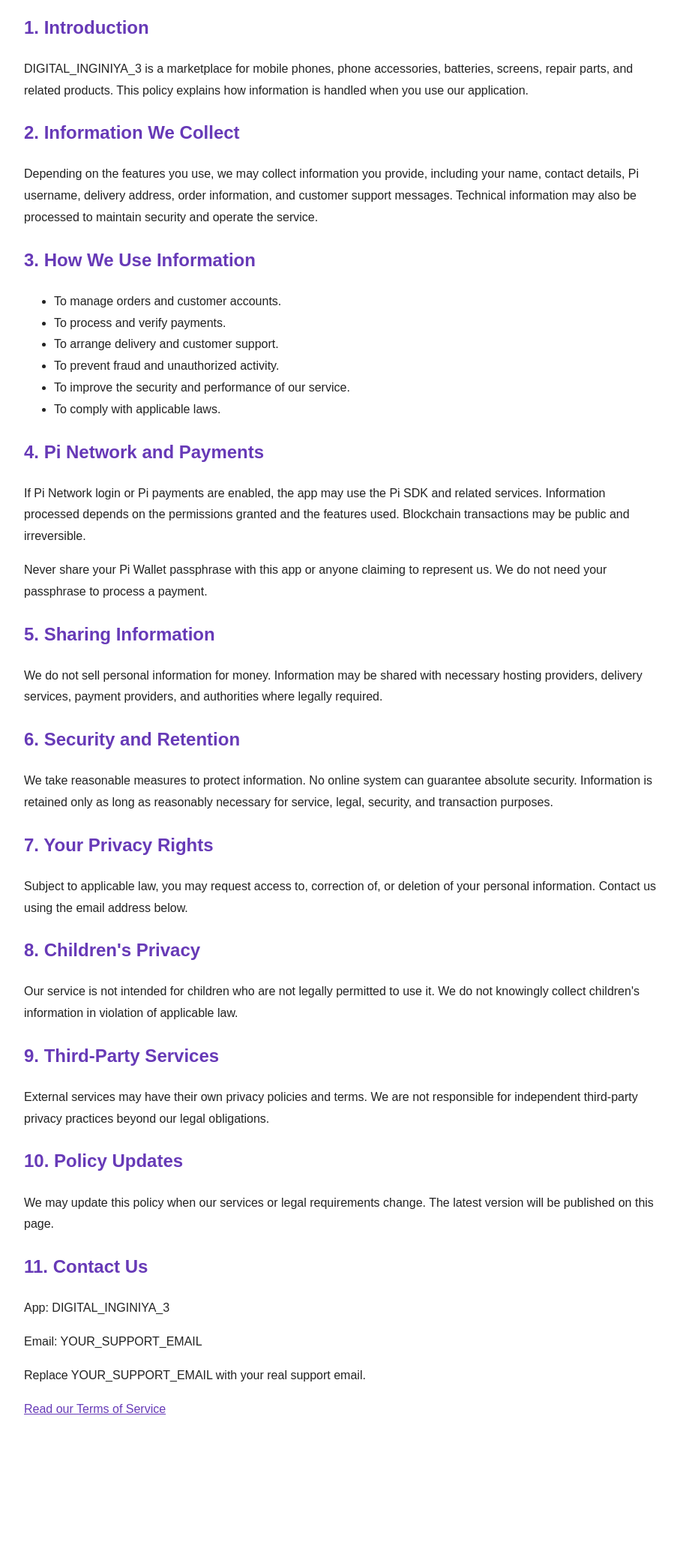
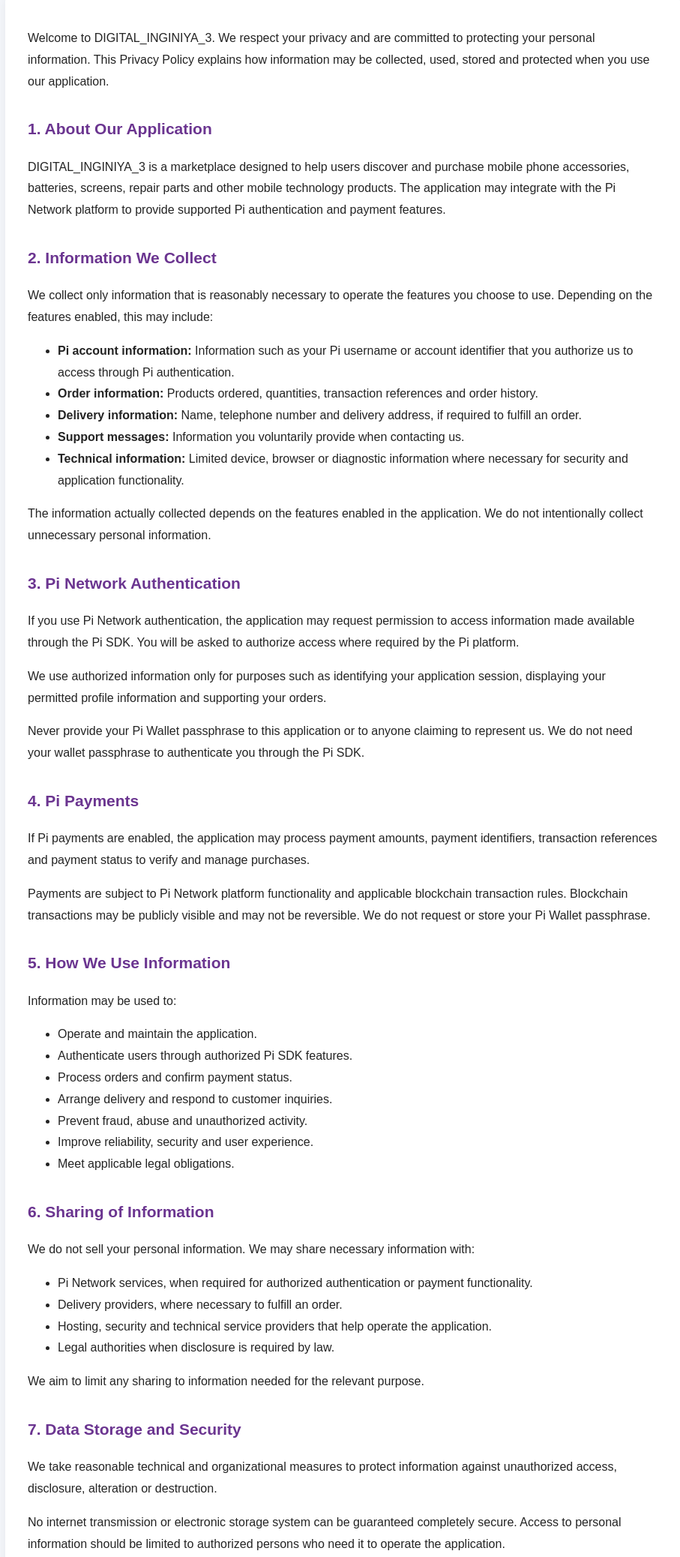
Before and after one commit to aminaasouman512-prog/DIGITAL_INGINIYA-legal-pages, a plain HTML site: page privacy.html in a window 1280 px wide. Shown: the part 244-2320 px from the top of the page at 75% size, without its empty margins (183-1090 px from the left). Before the commit the page ends 2173 px from the top, so only its background shows below. Drawn offline with Linux system fonts and the light colour scheme.

Commit message:
Revise privacy policy structure and content
Updated the privacy policy to enhance clarity and compliance, including changes to the title, meta tags, and section organization.

```diff
--- a/privacy.html
+++ b/privacy.html
@@ -2,90 +2,294 @@
 <html lang="en">
 <head>
   <meta charset="UTF-8">
-  <meta name="viewport" content="width=device-width, initial-scale=1">
-  <title>Privacy Policy - DIGITAL_INGINIYA_3</title>
+  <meta name="viewport" content="width=device-width, initial-scale=1.0">
+
+  <title>Privacy Policy | DIGITAL_INGINIYA_3</title>
+  <meta name="description" content="Privacy Policy for DIGITAL_INGINIYA_3, a Pi-powered marketplace for mobile phones, accessories and repair parts.">
+  <meta name="robots" content="index, follow">
+
   <style>
-    body{font-family:Arial,sans-serif;line-height:1.8;
-    max-width:850px;margin:auto;padding:20px;color:#222}
-    h1,h2{color:#673ab7}
-    a{color:#673ab7}
+    * {
+      box-sizing: border-box;
+    }
+
+    body {
+      margin: 0;
+      font-family: Arial, sans-serif;
+      line-height: 1.8;
+      color: #242424;
+      background: #f4f6fa;
+    }
+
+    header {
+      background: #6b3590;
+      color: white;
+      padding: 35px 20px;
+      text-align: center;
+    }
+
+    header h1 {
+      margin: 0;
+      font-size: 28px;
+    }
+
+    header p {
+      margin-bottom: 0;
+    }
+
+    main {
+      max-width: 900px;
+      margin: 25px auto;
+      padding: 30px;
+      background: white;
+      border-radius: 12px;
+      box-shadow: 0 3px 15px rgba(0,0,0,.06);
+    }
+
+    h2 {
+      margin-top: 30px;
+      color: #6b3590;
+      font-size: 21px;
+    }
+
+    a {
+      color: #6b3590;
+      overflow-wrap: anywhere;
+    }
+
+    footer {
+      text-align: center;
+      padding: 25px;
+      color: #666;
+    }
+
+    @media (max-width: 600px) {
+      main {
+        margin: 12px;
+        padding: 20px;
+      }
+
+      header h1 {
+        font-size: 24px;
+      }
+    }
   </style>
 </head>
+
 <body>
-<h1>Privacy Policy</h1>
-<p><strong>App:</strong> DIGITAL_INGINIYA_3</p>
-<p><strong>Subtitle:</strong> Global Pi-powered Marketplace</p>
-<p><strong>Effective date:</strong> October 10, 2026</p>
+  <header>
+    <h1>Privacy Policy</h1>
+    <p>DIGITAL_INGINIYA_3</p>
+    <p>Last updated: October 10, 2026</p>
+  </header>
 
-<h2>1. Introduction</h2>
-<p>DIGITAL_INGINIYA_3 is a marketplace for mobile phones,
-phone accessories, batteries, screens, repair parts, and
-related products. This policy explains how information is
-handled when you use our application.</p>
+  <main>
+    <p>
+      Welcome to DIGITAL_INGINIYA_3. We respect your privacy
+      and are committed to protecting your personal information.
+      This Privacy Policy explains how information may be collected,
+      used, stored and protected when you use our application.
+    </p>
 
-<h2>2. Information We Collect</h2>
-<p>Depending on the features you use, we may collect information
-you provide, including your name, contact details, Pi username,
-delivery address, order information, and customer support
-messages. Technical information may also be processed to
-maintain security and operate the service.</p>
+    <h2>1. About Our Application</h2>
+    <p>
+      DIGITAL_INGINIYA_3 is a marketplace designed to help users
+      discover and purchase mobile phone accessories, batteries,
+      screens, repair parts and other mobile technology products.
+      The application may integrate with the Pi Network platform
+      to provide supported Pi authentication and payment features.
+    </p>
 
-<h2>3. How We Use Information</h2>
-<ul>
-<li>To manage orders and customer accounts.</li>
-<li>To process and verify payments.</li>
-<li>To arrange delivery and customer support.</li>
-<li>To prevent fraud and unauthorized activity.</li>
-<li>To improve the security and performance of our service.</li>
-<li>To comply with applicable laws.</li>
-</ul>
+    <h2>2. Information We Collect</h2>
+    <p>
+      We collect only information that is reasonably necessary
+      to operate the features you choose to use. Depending on
+      the features enabled, this may include:
+    </p>
+    <ul>
+      <li>
+        <strong>Pi account information:</strong>
+        Information such as your Pi username or account identifier
+        that you authorize us to access through Pi authentication.
+      </li>
+      <li>
+        <strong>Order information:</strong>
+        Products ordered, quantities, transaction references
+        and order history.
+      </li>
+      <li>
+        <strong>Delivery information:</strong>
+        Name, telephone number and delivery address, if required
+        to fulfill an order.
+      </li>
+      <li>
+        <strong>Support messages:</strong>
+        Information you voluntarily provide when contacting us.
+      </li>
+      <li>
+        <strong>Technical information:</strong>
+        Limited device, browser or diagnostic information where
+        necessary for security and application functionality.
+      </li>
+    </ul>
+    <p>
+      The information actually collected depends on the features
+      enabled in the application. We do not intentionally collect
+      unnecessary personal information.
+    </p>
 
-<h2>4. Pi Network and Payments</h2>
-<p>If Pi Network login or Pi payments are enabled, the app may
-use the Pi SDK and related services. Information processed
-depends on the permissions granted and the features used.
-Blockchain transactions may be public and irreversible.</p>
-<p>Never share your Pi Wallet passphrase with this app or anyone
-claiming to represent us. We do not need your passphrase to
-process a payment.</p>
+    <h2>3. Pi Network Authentication</h2>
+    <p>
+      If you use Pi Network authentication, the application may
+      request permission to access information made available
+      through the Pi SDK. You will be asked to authorize access
+      where required by the Pi platform.
+    </p>
+    <p>
+      We use authorized information only for purposes such as
+      identifying your application session, displaying your
+      permitted profile information and supporting your orders.
+    </p>
+    <p>
+      Never provide your Pi Wallet passphrase to this application
+      or to anyone claiming to represent us. We do not need your
+      wallet passphrase to authenticate you through the Pi SDK.
+    </p>
 
-<h2>5. Sharing Information</h2>
-<p>We do not sell personal information for money. Information
-may be shared with necessary hosting providers, delivery
-services, payment providers, and authorities where legally
-required.</p>
+    <h2>4. Pi Payments</h2>
+    <p>
+      If Pi payments are enabled, the application may process
+      payment amounts, payment identifiers, transaction references
+      and payment status to verify and manage purchases.
+    </p>
+    <p>
+      Payments are subject to Pi Network platform functionality
+      and applicable blockchain transaction rules. Blockchain
+      transactions may be publicly visible and may not be reversible.
+      We do not request or store your Pi Wallet passphrase.
+    </p>
 
-<h2>6. Security and Retention</h2>
-<p>We take reasonable measures to protect information. No
-online system can guarantee absolute security. Information
-is retained only as long as reasonably necessary for service,
-legal, security, and transaction purposes.</p>
+    <h2>5. How We Use Information</h2>
+    <p>Information may be used to:</p>
+    <ul>
+      <li>Operate and maintain the application.</li>
+      <li>Authenticate users through authorized Pi SDK features.</li>
+      <li>Process orders and confirm payment status.</li>
+      <li>Arrange delivery and respond to customer inquiries.</li>
+      <li>Prevent fraud, abuse and unauthorized activity.</li>
+      <li>Improve reliability, security and user experience.</li>
+      <li>Meet applicable legal obligations.</li>
+    </ul>
 
-<h2>7. Your Privacy Rights</h2>
-<p>Subject to applicable law, you may request access to,
-correction of, or deletion of your personal information.
-Contact us using the email address below.</p>
+    <h2>6. Sharing of Information</h2>
+    <p>
+      We do not sell your personal information. We may share
+      necessary information with:
+    </p>
+    <ul>
+      <li>
+        Pi Network services, when required for authorized
+        authentication or payment functionality.
+      </li>
+      <li>
+        Delivery providers, where necessary to fulfill an order.
+      </li>
+      <li>
+        Hosting, security and technical service providers
+        that help operate the application.
+      </li>
+      <li>
+        Legal authorities when disclosure is required by law.
+      </li>
+    </ul>
+    <p>
+      We aim to limit any sharing to information needed for
+      the relevant purpose.
+    </p>
 
-<h2>8. Children's Privacy</h2>
-<p>Our service is not intended for children who are not legally
-permitted to use it. We do not knowingly collect children's
-information in violation of applicable law.</p>
+    <h2>7. Data Storage and Security</h2>
+    <p>
+      We take reasonable technical and organizational measures
+      to protect information against unauthorized access,
+      disclosure, alteration or destruction.
+    </p>
+    <p>
+      No internet transmission or electronic storage system
+      can be guaranteed completely secure. Access to personal
+      information should be limited to authorized persons
+      who need it to operate the application.
+    </p>
 
-<h2>9. Third-Party Services</h2>
-<p>External services may have their own privacy policies and
-terms. We are not responsible for independent third-party
-privacy practices beyond our legal obligations.</p>
+    <h2>8. Data Retention and Deletion</h2>
+    <p>
+      We retain information only for as long as reasonably
+      necessary for the purposes described in this policy,
+      including order management, security and legal obligations.
+    </p>
+    <p>
+      You may request access to, correction of or deletion of
+      personal information by contacting us. Some records may
+      need to be retained where required by law or for legitimate
+      transaction and security purposes. Public blockchain
+      records may not be removable by us.
+    </p>
 
-<h2>10. Policy Updates</h2>
-<p>We may update this policy when our services or legal
-requirements change. The latest version will be published
-on this page.</p>
+    <h2>9. Children's Privacy</h2>
+    <p>
+      This application is not intended to collect personal
+      information from children in violation of applicable law.
+      If you believe a child has provided personal information
+      improperly, please contact us so that we can review
+      the request.
+    </p>
 
-<h2>11. Contact Us</h2>
-<p>App: DIGITAL_INGINIYA_3</p>
-<p>Email: YOUR_SUPPORT_EMAIL</p>
-<p>Replace YOUR_SUPPORT_EMAIL with your real support email.</p>
+    <h2>10. Third-Party Services</h2>
+    <p>
+      The application may rely on Pi Network and other third-party
+      services. Those services may process information under
+      their own privacy policies and terms. We encourage users
+      to review the policies of services they use.
+    </p>
 
-<p><a href="/terms.html">Read our Terms of Service</a></p>
+    <h2>11. Your Privacy Rights</h2>
+    <p>
+      Depending on the laws applicable to you, you may have
+      rights to request access to your personal information,
+      correct inaccurate information, request deletion or object
+      to certain processing. Contact us to exercise applicable
+      rights.
+    </p>
+
+    <h2>12. Changes to This Policy</h2>
+    <p>
+      We may update this Privacy Policy when our application,
+      services or legal obligations change. The latest version
+      will be published on this page with its updated date.
+    </p>
+
+    <h2>13. Contact Us</h2>
+    <p>
+      For privacy questions, data requests or complaints,
+      please contact the application administrator.
+    </p>
+    <p>
+      <strong>Application:</strong> DIGITAL_INGINIYA_3
+    </p>
+    <p>
+      <strong>Email:</strong>
+      <a href="mailto:YOUR_EMAIL@example.com">
+        YOUR_EMAIL@example.com
+      </a>
+    </p>
+
+    <p>
+      Please replace the placeholder email address above with
+      your real contact email before publishing this policy.
+    </p>
+  </main>
+
+  <footer>
+    &copy; 2026 DIGITAL_INGINIYA_3. All rights reserved.
+  </footer>
 </body>
 </html>
```
